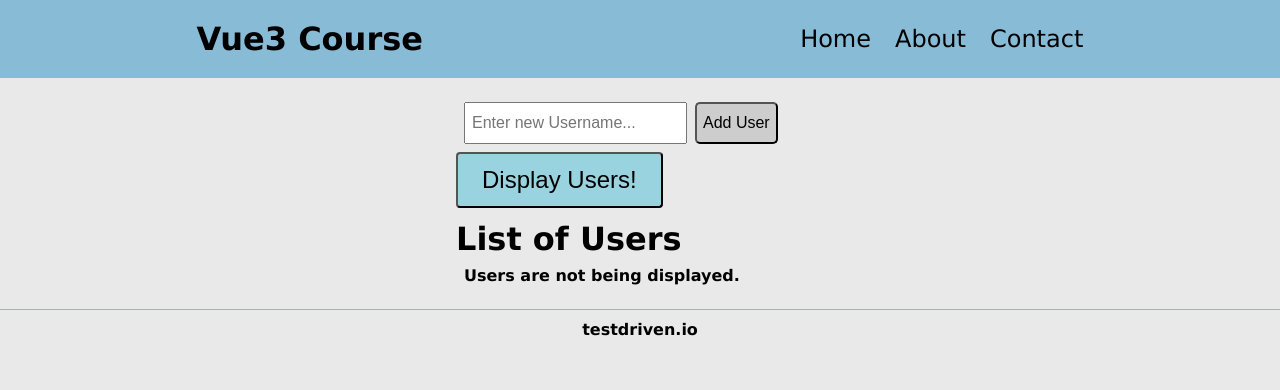
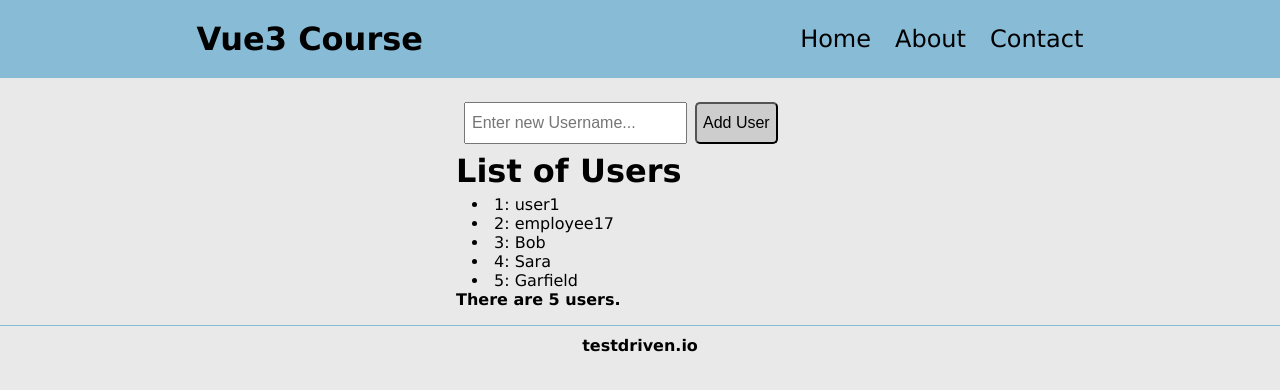
Before and after one commit to ezjung/TD_Learn_Vue, a plain HTML site: page index.html in a window 1280 px wide. Drawn offline with nearby package versions, Linux system fonts and the light colour scheme.

Commit message:
1.10-mid: numberOfUsersText added.

```diff
--- a/index.html
+++ b/index.html
@@ -31,18 +31,20 @@
                 <input type="text" v-model="newUser" placeholder="Enter new Username...">
                 <input type="submit" value="Add User" @click="addNewUser">
             </div>
-            <button @click="changeDisplay">Display Users!</button>
+            <!-- <button @click="changeDisplay">Display Users!</button> -->
 
             <h1>List of Users</h1>
 
-            <div v-if="!displayUsers">
+            <!-- <div v-if="!displayUsers">
                 <h4>Users are not being displayed.</h4>
-            </div>
-            <div v-else>
-                <ul>
-                    <li v-for="(user, id) in users" :key="id">{{ id + 1 }}: {{ user }}</li>
-                </ul>
-            </div>
+            </div> -->
+            <!-- <div v-else> -->
+            <ul>
+                <li v-for="(user, id) in users" :key="id">{{ id + 1 }}: {{ user }}</li>
+            </ul>
+            <h4>{{ numberOfUsersText }}</h4>
+            <!-- </div> -->
+
 
         </main>
 
@@ -65,14 +67,25 @@ const app = Vue.createApp({
                 'Sara',
                 'Garfield'
             ],
-            displayUsers: false,
+            // displayUsers: false,
             newUser: ''
         }
     },
+    computed: {
+        numberOfUsersText() {
+            if (this.users.length === 0) {
+                return `There is NO user.`
+            } else if (this.users.length === 1) {
+                return `There is 1 user.`
+            } else {
+                return `There are ${this.users.length} users.`
+            }
+        }
+    },
     methods: {
-        changeDisplay() {
-            this.displayUsers = !this.displayUsers
-        },
+        // changeDisplay() {
+        //     this.displayUsers = !this.displayUsers
+        // },
         addNewUser() {
             if (this.newUser != '') {
 
```
